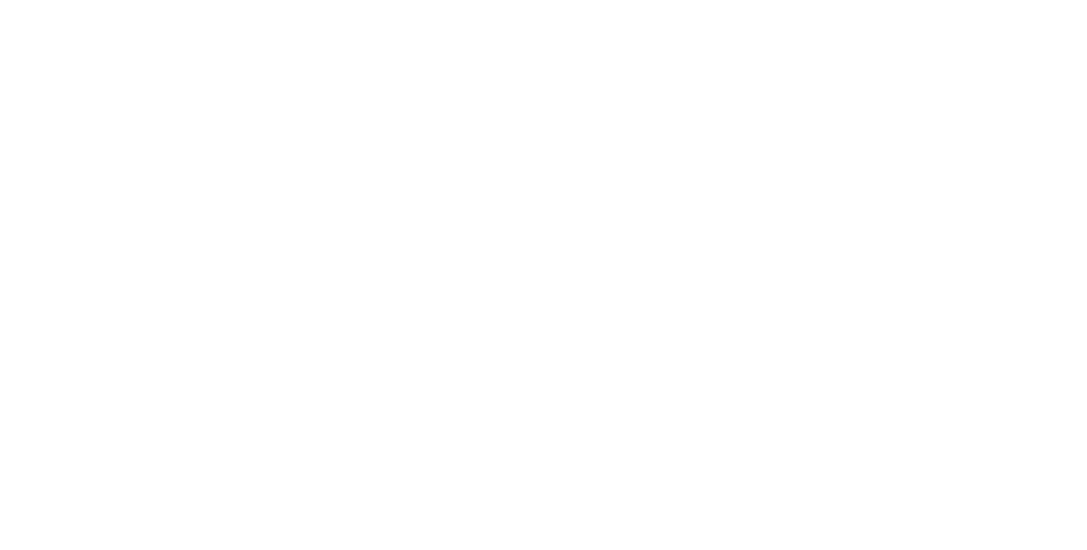
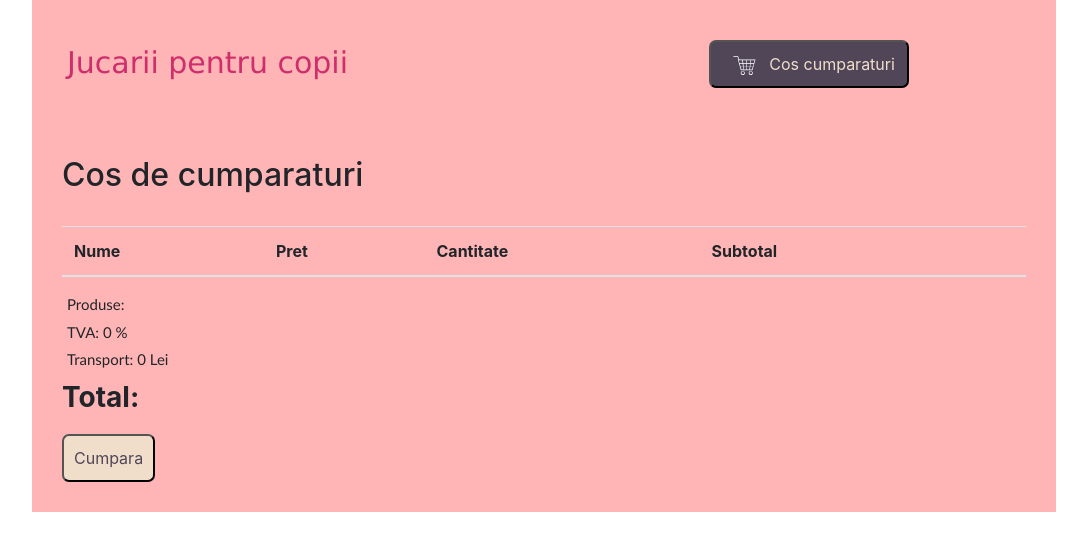
Before and after one commit to MarianBulumac/Teme-Scoala-Informala, a plain HTML site: page PROIECT FINAL - magazin electronic/cart/coscumparaturi.html in a window 1280 px wide. Shown: the whole page, without its empty margins (96-1183 px from the left). Drawn offline with nearby package versions, Linux system fonts and the light colour scheme.

Commit message:
Proiect final Adauga in cos DONE

```diff
--- a/PROIECT FINAL - magazin electronic/admin/admin.css
+++ b/PROIECT FINAL - magazin electronic/admin/admin.css
@@ -8,7 +8,7 @@
 
 
 input {
-    width: 600px;
+    width: 100%;
     height: 30px;
     margin: 10px;
 
@@ -16,7 +16,7 @@ input {
 }
 
 table {
-    width: 600px;
+    width: 100%;
     margin: 0 auto;
 
 }
--- /dev/null
+++ b/PROIECT FINAL - magazin electronic/cart/cart.css
@@ -0,0 +1,87 @@
+.backgroundWeb {
+    max-width: 80%;
+    margin: 0 auto;
+    background-color: #ffb5b5;
+    padding: 30px;
+
+}
+
+
+#topBar {
+    margin-top: 10px;
+    display: grid;
+    grid-template-columns: 6.5fr 1fr 1fr;
+    grid-column-gap: 20px;
+    margin-bottom: 20px;
+}
+
+#topBar #title1 {
+    font-family: Verdana, Geneva, Tahoma, sans-serif;
+    height: 30px;
+    margin: 5px;
+    font-size: 30px;
+    color: #ce2e6c;
+}
+
+#topBar #shopButton {
+    background-color: #504658;
+    border-radius: 7px;
+    color: #f0decb;
+    padding: 10px;
+    width: 200px;
+}
+
+#toFirstPage {
+    text-decoration: none;
+    color: black
+}
+
+.numValue {
+    width: 40px;
+    border-radius: 4px;
+    border: solid lightgrey 1px;
+    text-align: center;
+}
+
+.minus {
+    background: none;
+    border-radius: 4px;
+    border: none;
+    color: blue;
+}
+
+.plus {
+    background: none;
+    border-radius: 4px;
+    border: none;
+    color: blue;
+}
+
+.delBut {
+    border: none;
+    background: none;
+    color: blue;
+}
+
+.total {
+    font-weight: bold;
+    font-size: 28px;
+}
+
+.buyButton {
+    background-color: #f0decb;
+    padding: 10px;
+    border-radius: 7px;
+    color: #504658;
+
+}
+
+.info {
+    font-family: 'Trebuchet MS', 'Lucida Sans Unicode', 'Lucida Grande', 'Lucida Sans', Arial, sans-serif;
+    font-size: 15px;
+    margin: 5px;
+}
+
+.icon-forward:before {
+    content: "\e969";
+}
--- a/PROIECT FINAL - magazin electronic/cart/coscumparaturi.html
+++ b/PROIECT FINAL - magazin electronic/cart/coscumparaturi.html
@@ -4,7 +4,78 @@
     <meta charset="UTF-8" />
     <meta name="viewport" content="width=device-width, initial-scale=1.0" />
     <meta http-equiv="X-UA-Compatible" content="ie=edge" />
-    <title>Cart</title>
+    <title>Cos de cumparaturi</title>
+    <link
+      rel="stylesheet"
+      href="https://stackpath.bootstrapcdn.com/bootstrap/4.3.1/css/bootstrap.min.css"
+      integrity="sha384-ggOyR0iXCbMQv3Xipma34MD+dH/1fQ784/j6cY/iJTQUOhcWr7x9JvoRxT2MZw1T"
+      crossorigin="anonymous"
+    />
+    <link rel="stylesheet" href="cart.css" />
+    <script src="cart.js"></script>
   </head>
-  <body></body>
+  <body>
+    <body onload=draw();>
+      <div class="backgroundWeb">
+          <div id="topBar">
+              <a href="../home/index.html" id="toFirstPage">
+                  <h1 id="title1">Jucarii pentru copii</h1>
+              </a>
+              <button id="shopButton"> <svg xmlns="http://www.w3.org/2000/svg" xml:space="preserve" width="10.7963mm"
+                      height="5mm" version="1.1"
+                      style="shape-rendering:geometricPrecision; text-rendering:geometricPrecision; image-rendering:optimizeQuality; fill:white; fill-rule:evenodd; clip-rule:evenodd"
+                      viewBox="0 0 2.24 1.93" xmlns:xlink="http://www.w3.org/1999/xlink">
+                      <defs>
+
+                      </defs>
+                      <g id="img">
+                          <metadata id="CorelCorpID_0Corel-Layer" />
+                          <g id="_1868403189424">
+                              <path class="fil0"
+                                  d="M1.77 1.52c0.11,0 0.21,0.09 0.21,0.21 0,0.11 -0.09,0.21 -0.21,0.21 -0.11,0 -0.21,-0.09 -0.21,-0.21 0,-0.11 0.09,-0.21 0.21,-0.21zm0 0.34l0 0c0.08,0 0.14,-0.06 0.14,-0.14 0,-0.08 -0.06,-0.14 -0.14,-0.14 -0.08,0 -0.14,0.06 -0.14,0.14 0,0.08 0.06,0.14 0.14,0.14z" />
+                              <path class="fil0"
+                                  d="M0.96 1.52c0.11,0 0.21,0.09 0.21,0.21 0,0.11 -0.09,0.21 -0.21,0.21 -0.11,0 -0.21,-0.09 -0.21,-0.21 0,-0.11 0.09,-0.21 0.21,-0.21zm0 0.34l0 0c0.08,0 0.14,-0.06 0.14,-0.14 0,-0.08 -0.06,-0.14 -0.14,-0.14 -0.08,0 -0.14,0.06 -0.14,0.14 0,0.08 0.06,0.14 0.14,0.14z" />
+                              <path class="fil0"
+                                  d="M0.06 0l0 0.03 0.41 0 0.13 0.34 1.65 0 -0.31 1.08 -1.18 0 -0.31 -1.08 0.08 0 -0.11 -0.26 -0.41 0 0 -0.1 0.06 0zm1.25 0.43l0 0c-0.12,0 -0.24,0 -0.35,0l0.04 0.29 0.31 0 0 -0.29zm0.85 0l0 0c-0.04,0 -0.18,0 -0.36,0l-0.03 0.29 0.31 0c0.04,-0.13 0.07,-0.25 0.08,-0.29zm-0.1 0.35l0 0 -0.3 0 -0.03 0.28 0.26 0c0.03,-0.09 0.05,-0.19 0.08,-0.28zm-0.17 0.6l0 0c0.01,-0.03 0.04,-0.14 0.08,-0.27l-0.25 0 -0.03 0.27c0.1,0 0.18,0 0.21,0zm-0.52 0l0 0c0.09,0 0.18,0 0.26,0l0.03 -0.27 -0.3 0 0 0.27zm0 -0.32l0 0 0.3 0 0.04 -0.28 -0.34 0 0 0.28zm0 -0.34l0 0 0.34 0 0.04 -0.29c-0.12,0 -0.25,0 -0.38,0l0 0.29zm-0.28 0.66l0 0c0.07,0 0.14,0 0.22,0l0 -0.27 -0.26 0 0.04 0.27zm0.22 -0.32l0 0 0 -0.28 -0.3 0 0.04 0.28 0.26 0zm-0.5 0.32l0 0c0.02,0 0.11,0 0.22,0l-0.04 -0.27 -0.25 0c0.04,0.14 0.07,0.25 0.08,0.27zm-0.09 -0.32l0 0 0.26 0 -0.04 -0.28 -0.3 0c0.03,0.09 0.05,0.19 0.08,0.28zm-0.1 -0.34l0 0 0.31 0 -0.04 -0.29c-0.17,0 -0.31,0 -0.35,0 0.01,0.05 0.05,0.16 0.08,0.29z" />
+                          </g>
+                      </g>
+                  </svg> Cos cumparaturi</button>
+          </div> </br> </br>
+
+          <div>
+              <div>
+                  <h2>Cos de cumparaturi</h2> <br>
+              </div>
+
+
+          </div>
+
+
+          <div id="showProducts">
+              <div>
+                  <table class="table table-striped">
+                      <thead>
+                          <tr>
+                              <th scope="col">Nume</th>
+                              <th scope="col">Pret</th>
+                              <th scope="col">Cantitate</th>
+                              <th scope="col" >Subtotal</th>
+                              <th scope="col"></th>
+
+                          </tr>
+                      </thead>
+                      <tbody> </tbody>
+                  </table>
+              </div>
+
+              <div class="">
+                  <p class="info">Produse:</p>
+                  <p class="info">TVA: 0 %</p>
+                  <p class="info">Transport: 0 Lei</p>
+                  <p class="total">Total: </p>
+                  <button class="buyButton">Cumpara</button>
+              </div>
+          </div>
+      </div>
+  </body>
 </html>
--- /dev/null
+++ b/PROIECT FINAL - magazin electronic/details/cos.json
@@ -0,0 +1,5 @@
+{
+    "cos cumparaturi": [
+
+    ]
+}
--- /dev/null
+++ b/PROIECT FINAL - magazin electronic/details/details.css
@@ -0,0 +1,59 @@
+* {
+    box-sizing: border-box;
+}
+
+.main {
+    width: 80%;
+    background-color: #ffb5b5;
+    margin: 0 auto;
+    padding: 30px;
+
+}
+
+.nav {
+    padding-bottom: 30px;
+}
+
+
+h1 {
+
+    color: #ce2e6c;
+}
+
+a {
+    text-decoration: none;
+}
+
+#shopButton {
+
+    background-color: #504658;
+    border-radius: 7px;
+    color: #f0decb;
+    padding: 10px;
+    float: right;
+
+}
+
+.adaugaButton {
+    background-color: #f0decb;
+    padding: 10px;
+    border-radius: 7px;
+    color: #504658;
+    margin-top: 40px;
+}
+
+.column {
+    float: left;
+    width: 40%;
+    padding: 10px;
+    position: relative;
+
+
+}
+
+
+.row:after {
+    content: "";
+    display: table;
+    clear: both;
+}
```
Also changed, not shown: PROIECT FINAL - magazin electronic/admin/admin.js (+8 -8 lines), PROIECT FINAL - magazin electronic/details/details.js (added, +44 -0 lines), PROIECT FINAL - magazin electronic/details/detalii.html (+15 -1 lines), PROIECT FINAL - magazin electronic/cart/cart.js (added).
